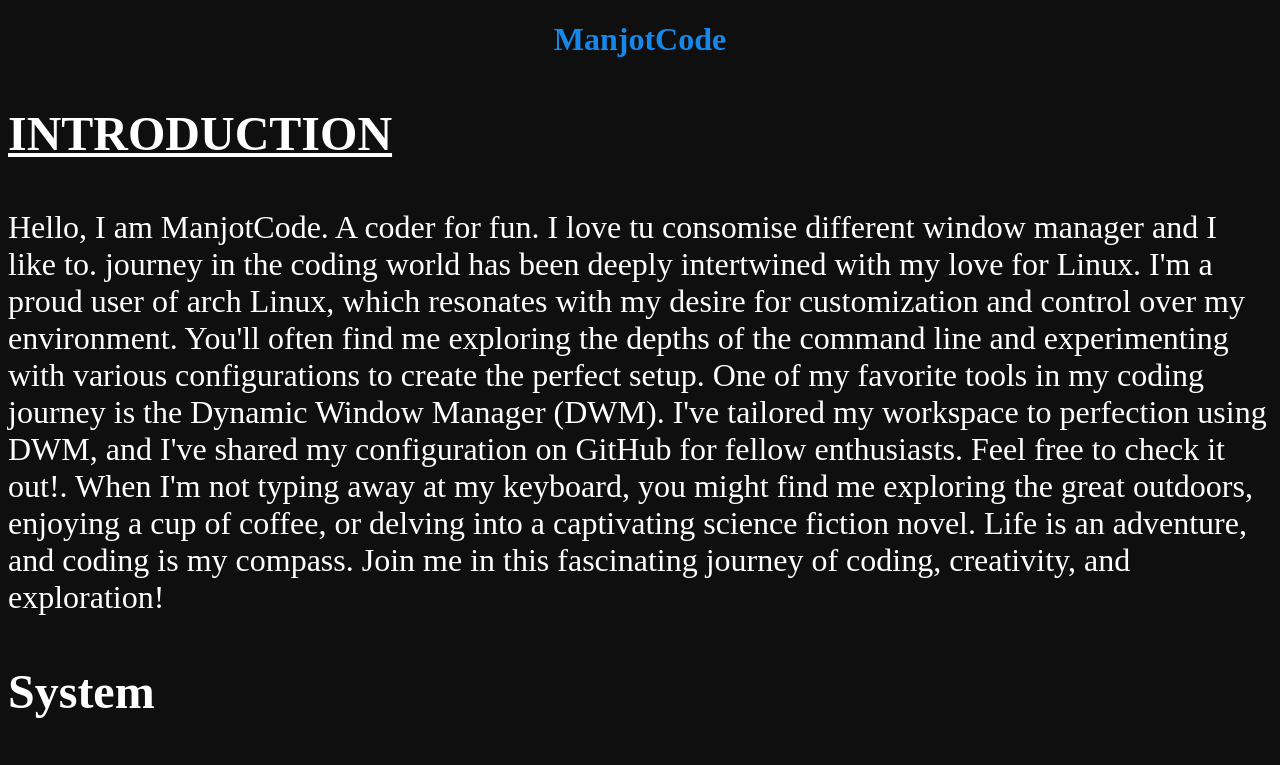
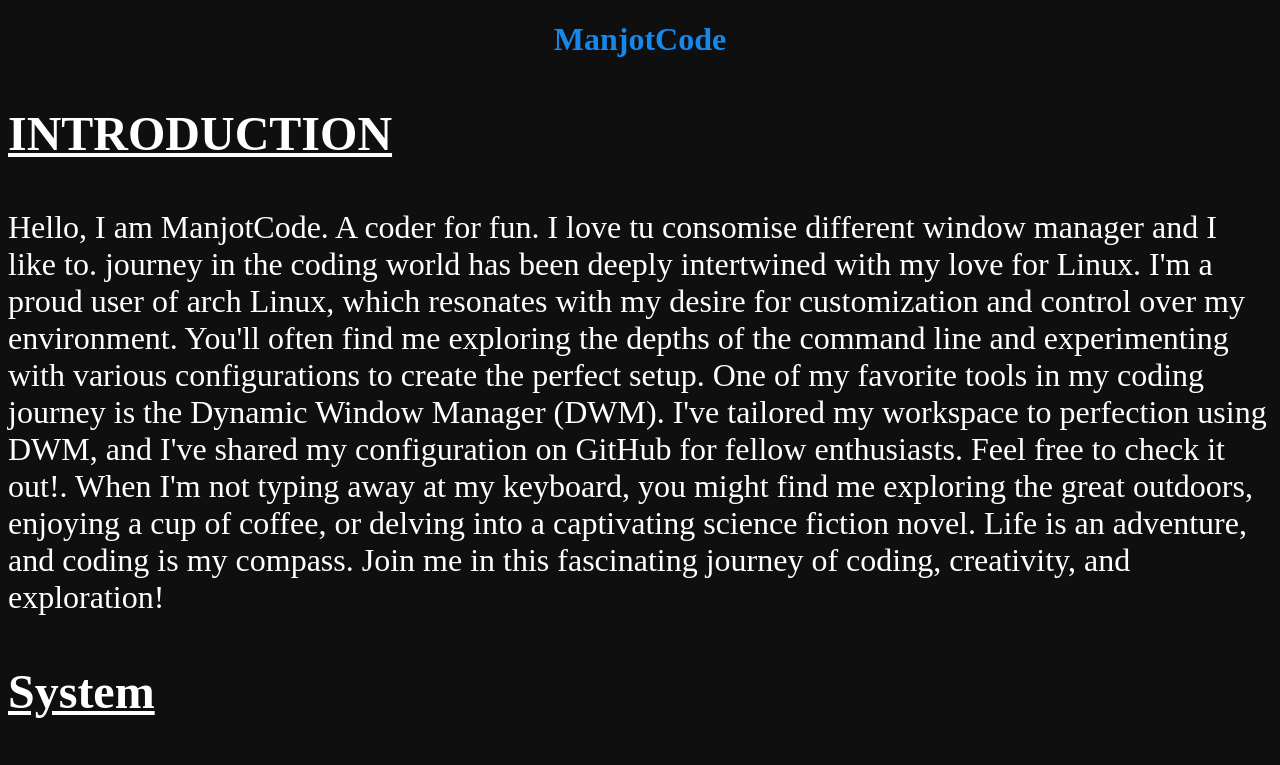
Before and after one commit to ManjotCode/arch-website, a plain HTML site: page index.html in a window 1280 px wide. Shown: the top 765 px of the page. Drawn offline with Linux system fonts and the light colour scheme; grey boxes are pictures that could not be loaded.

Commit message:
Update index.html

```diff
--- a/index.html
+++ b/index.html
@@ -11,7 +11,7 @@
   </div>
    <u><b><p style="font-size: 300%;">INTRODUCTION</p> </b> </u>
     <P style="font-size: 200%;">Hello, I am ManjotCode. A coder for fun. I love tu consomise different window manager and I like to. journey in the coding world has been deeply intertwined with my love for Linux. I'm a proud user of arch Linux, which resonates with my desire for customization and control over my environment. You'll often find me exploring the depths of the command line and experimenting with various configurations to create the perfect setup. One of my favorite tools in my coding journey is the Dynamic Window Manager (DWM). I've tailored my workspace to perfection using DWM, and I've shared my configuration on GitHub for fellow enthusiasts. Feel free to check it out!. When I'm not typing away at my keyboard, you might find me exploring the great outdoors, enjoying a cup of coffee, or delving into a captivating science fiction novel. Life is an adventure, and coding is my compass. Join me in this fascinating journey of coding, creativity, and exploration!</p>
-    <p style="font-size: 300%;"><b>System </b></p>
+    <p style="font-size: 300%;"> <u><b>System </b> </u></p>
    <!-- This is for Dwm image-->
     <img src="dwm.png" alt="Error " width="1800">
     <!-- This is for Dwm info-->
```
